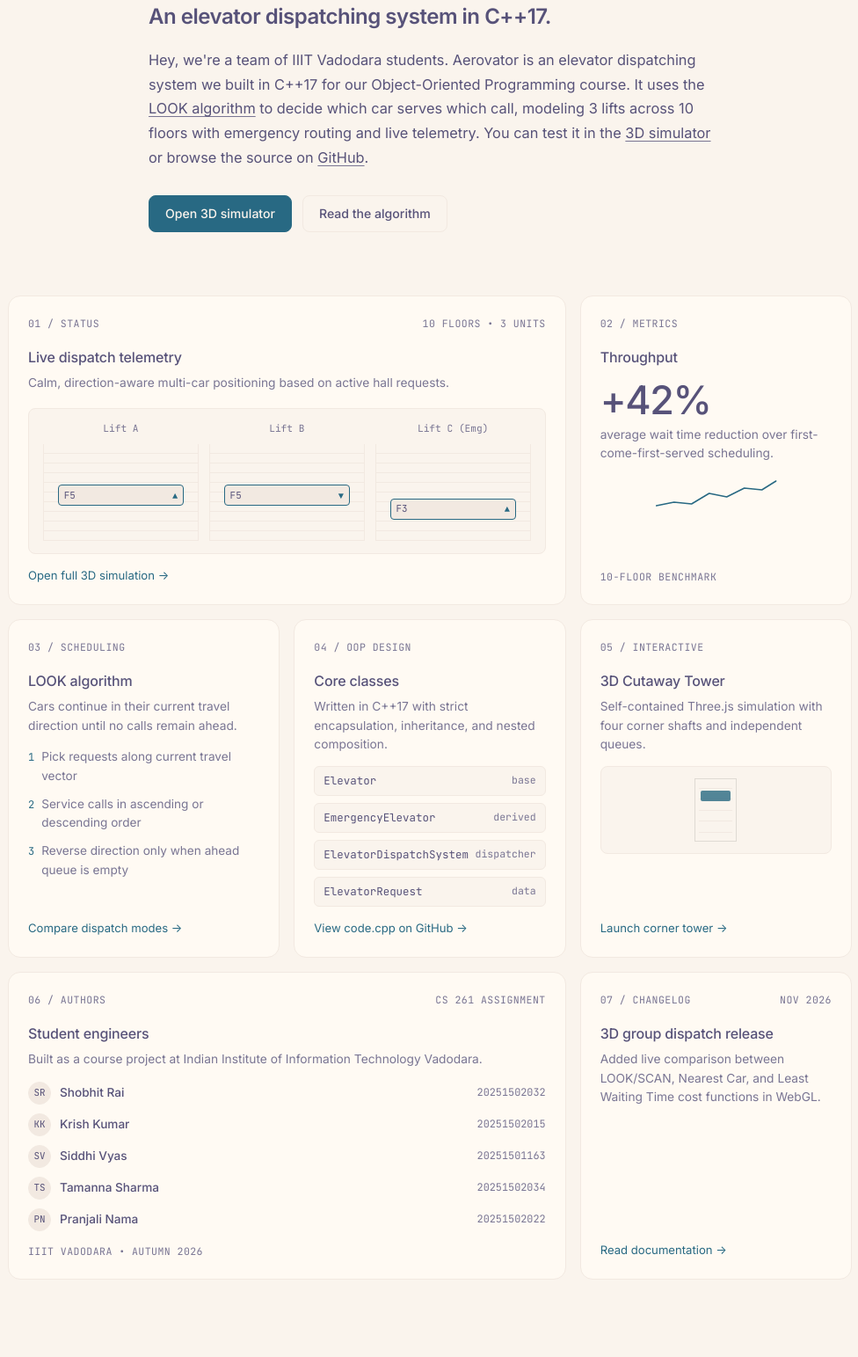
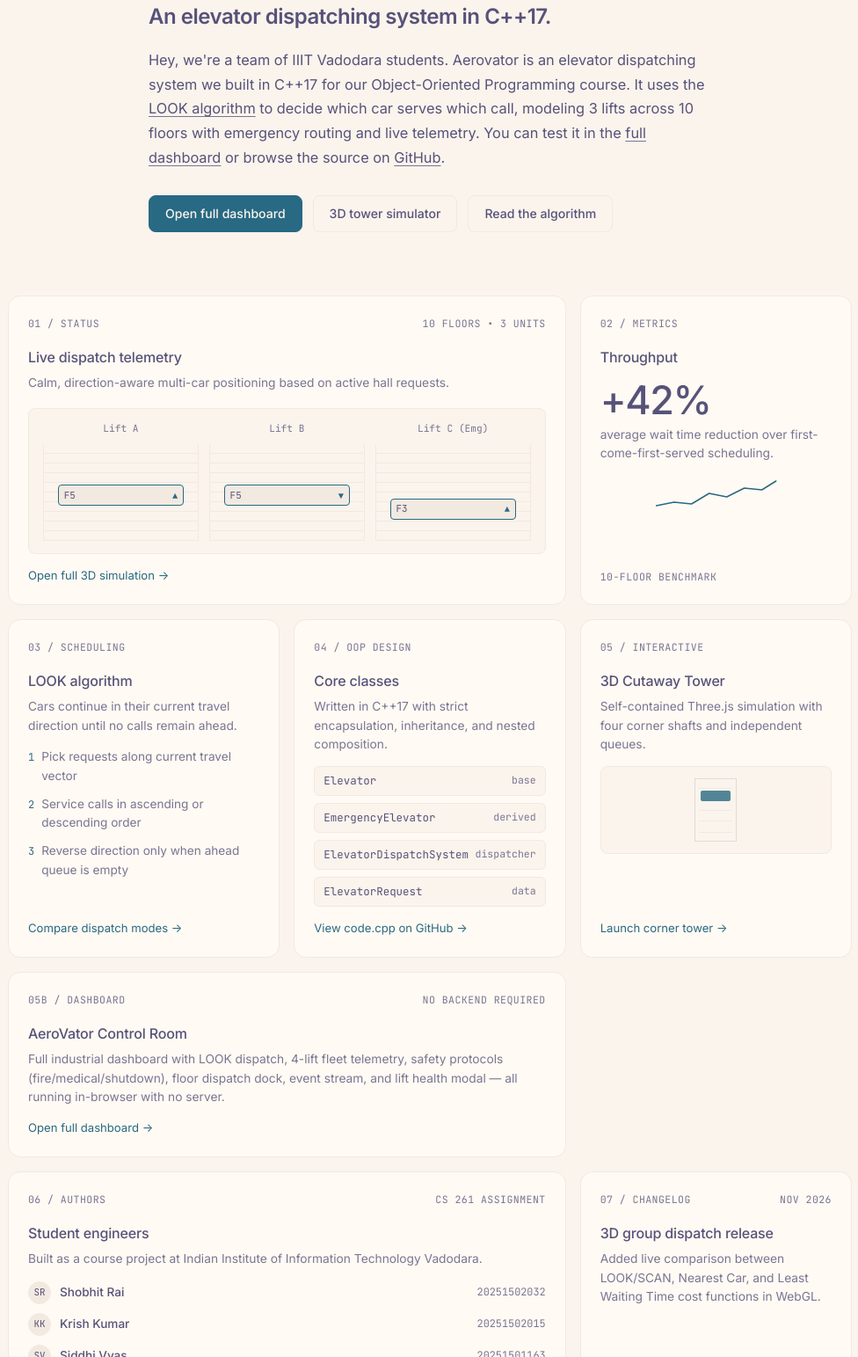
Before and after one commit to Shobhit-Rai-dev/Elevator-Dispatching-System, a plain HTML site: page docs/index.html in a window 1280 px wide. Shown: the part 132-1675 px from the top of the page at 88% size, without its empty margins (151-1127 px from the left). Drawn offline with Linux system fonts and the light colour scheme.

Commit message:
feat: Link aerovator-app.html from landing page nav, intro, and bento grid

```diff
--- a/docs/index.html
+++ b/docs/index.html
@@ -670,7 +670,7 @@
       <a href="#" class="wordmark">aerovator</a>
       <div class="nav-right">
         <ul class="nav-links">
-          <li><a href="elevator-3d.html">Simulator</a></li>
+          <li><a href="aerovator-app.html">Simulator</a></li>
           <li><a href="#algorithm">Algorithm</a></li>
           <li><a href="#architecture">Architecture</a></li>
           <li><a href="#models">Models</a></li>
@@ -711,10 +711,11 @@
     <section class="intro">
       <h1 class="intro-title">An elevator dispatching system in C++17.</h1>
       <p class="intro-text">
-        Hey, we're a team of IIIT Vadodara students. Aerovator is an elevator dispatching system we built in C++17 for our Object-Oriented Programming course. It uses the <a href="#algorithm">LOOK algorithm</a> to decide which car serves which call, modeling 3 lifts across 10 floors with emergency routing and live telemetry. You can test it in the <a href="elevator-3d.html">3D simulator</a> or browse the source on <a href="https://github.com/anuragbraveboy-sudo/Elevator-Dispatching-System" target="_blank" rel="noopener">GitHub</a>.
+        Hey, we're a team of IIIT Vadodara students. Aerovator is an elevator dispatching system we built in C++17 for our Object-Oriented Programming course. It uses the <a href="#algorithm">LOOK algorithm</a> to decide which car serves which call, modeling 3 lifts across 10 floors with emergency routing and live telemetry. You can test it in the <a href="aerovator-app.html">full dashboard</a> or browse the source on <a href="https://github.com/anuragbraveboy-sudo/Elevator-Dispatching-System" target="_blank" rel="noopener">GitHub</a>.
       </p>
       <div class="intro-actions">
-        <a href="elevator-3d.html" class="btn btn-solid">Open 3D simulator</a>
+        <a href="aerovator-app.html" class="btn btn-solid">Open full dashboard</a>
+        <a href="elevator-3d.html" class="btn btn-outline">3D tower simulator</a>
         <a href="#algorithm" class="btn btn-outline">Read the algorithm</a>
       </div>
     </section>
@@ -835,6 +836,19 @@
             </div>
           </div>
           <a href="elevator-3d.html" class="card-footer-link">Launch corner tower →</a>
+        </article>
+
+        <!-- 5b. AeroVator Full Dashboard Card -->
+        <article class="card card-col-2">
+          <div>
+            <div class="card-top">
+              <span class="card-label">05b / Dashboard</span>
+              <span class="card-label">No backend required</span>
+            </div>
+            <h2 class="card-title">AeroVator Control Room</h2>
+            <p class="card-desc">Full industrial dashboard with LOOK dispatch, 4-lift fleet telemetry, safety protocols (fire/medical/shutdown), floor dispatch dock, event stream, and lift health modal — all running in-browser with no server.</p>
+          </div>
+          <a href="aerovator-app.html" class="card-footer-link">Open full dashboard →</a>
         </article>
 
         <!-- 6. Team Card (span 2) -->
```
Also changed, not shown: index.html (+17 -3 lines).
